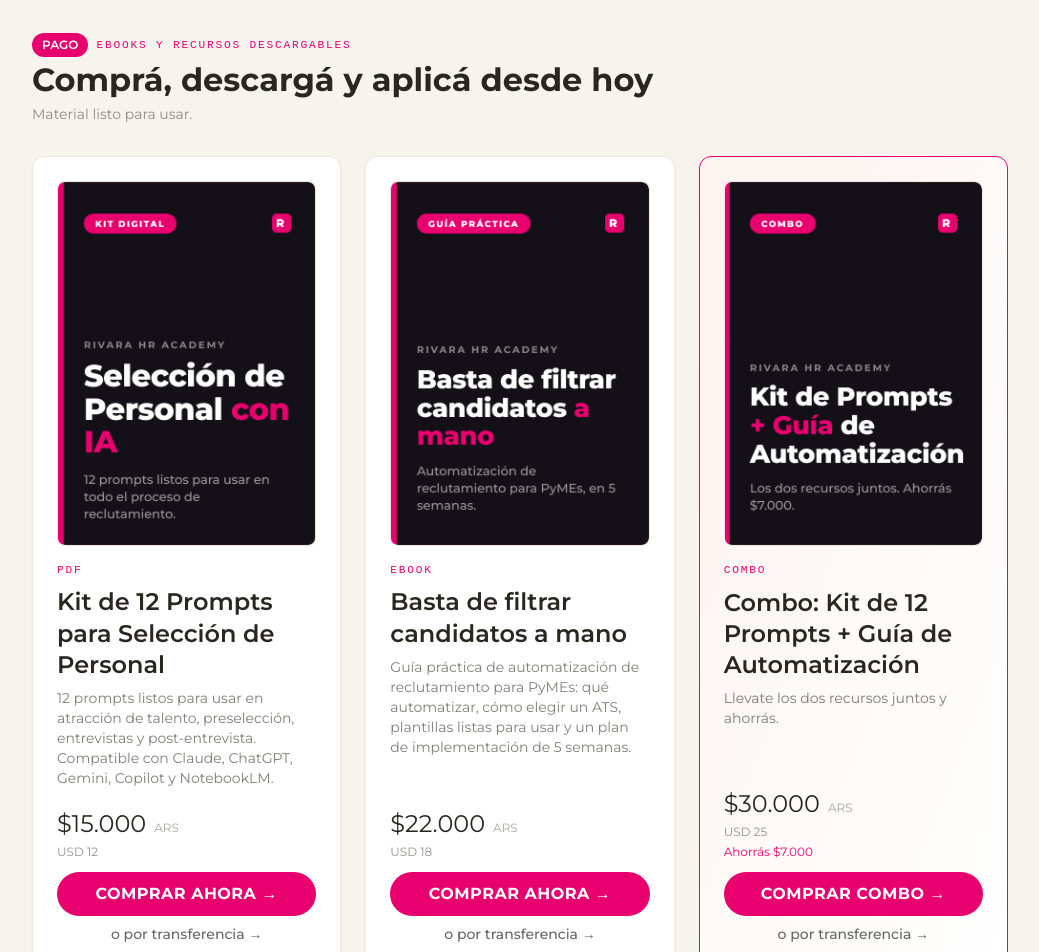
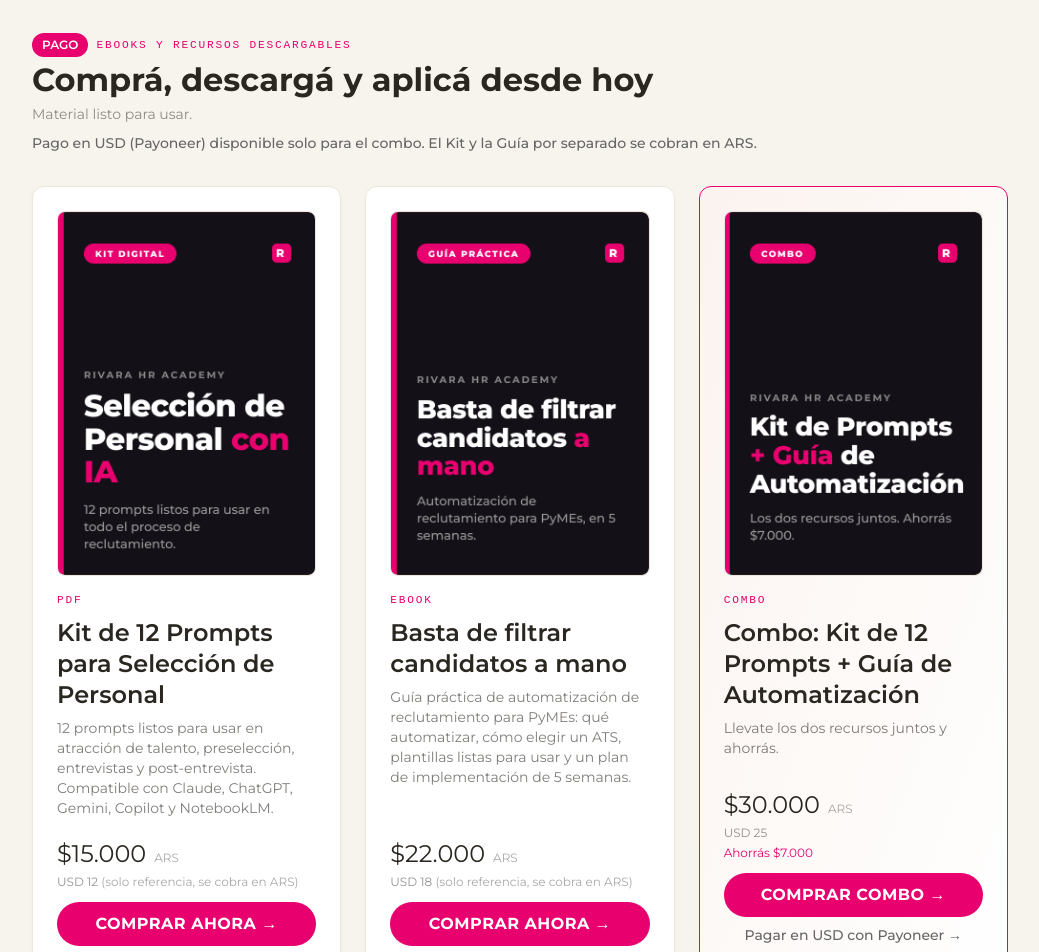
Before and after one commit to licmelisarivara-byte/rivara-hr-academy, a Next.js app: page /recursos in a window 1280 px wide. Shown: the part 280-1232 px from the top of the page, without its empty margins (120-1159 px from the left). Built offline with nearby package versions, Linux system fonts and the light colour scheme; no server answers.

Commit message:
Agregar pago en USD (Payoneer) solo para el combo
Payoneer exige un mínimo de USD 20 por link, así que el Kit (USD 12) y la
Guía (USD 18) por separado no llegan al mínimo. Se aclara en /recursos que
esos dos se cobran en ARS únicamente.

```diff
--- a/app/recursos/page.tsx
+++ b/app/recursos/page.tsx
@@ -41,8 +41,12 @@ export default function RecursosPage() {
         <h2 className="font-display text-2xl text-bone mb-1">
           Comprá, descargá y aplicá desde hoy
         </h2>
-        <p className="text-bone/50 text-sm mb-8">
+        <p className="text-bone/50 text-sm mb-2">
           Material listo para usar.
+        </p>
+        <p className="detail-text mb-8">
+          Pago en USD (Payoneer) disponible solo para el combo. El Kit y la
+          Guía por separado se cobran en ARS.
         </p>
 
         <div className="grid md:grid-cols-3 gap-6">
@@ -75,7 +79,12 @@ export default function RecursosPage() {
                   </span>
                   <span className="text-bone/40 text-xs">ARS</span>
                 </div>
-                <div className="text-bone/50 text-xs mb-1">USD {r.priceUSD}</div>
+                <div className="text-bone/50 text-xs mb-1">
+                  USD {r.priceUSD}
+                  {!r.payoneerLink && (
+                    <span className="text-bone/40"> (solo referencia, se cobra en ARS)</span>
+                  )}
+                </div>
                 {r.savingsARS && (
                   <div className="text-magenta text-xs mb-3">
                     Ahorrás {formatARS(r.savingsARS)}
@@ -84,6 +93,16 @@ export default function RecursosPage() {
                 <div className={r.savingsARS ? "" : "mt-3"}>
                   <ResourceCheckoutButton resource={r} />
                 </div>
+                {r.payoneerLink && (
+                  <a
+                    href={r.payoneerLink}
+                    target="_blank"
+                    rel="noopener noreferrer"
+                    className="detail-text block text-center mt-2 hover:text-magenta"
+                  >
+                    Pagar en USD con Payoneer →
+                  </a>
+                )}
                 <a
                   href={`https://wa.me/5491123912820?text=${encodeURIComponent(
                     `Hola! Quiero pagar por transferencia: ${r.title}`
--- a/lib/resources.ts
+++ b/lib/resources.ts
@@ -50,6 +50,7 @@ export type PaidResource = {
   fileUrl?: string; // se completa cuando esté subido el PDF final de venta
   image?: string; // foto de portada en /public/images, opcional
   mpPaymentLink?: string; // link de pago fijo de Mercado Pago (mientras la API de Checkout Pro esté bloqueada)
+  payoneerLink?: string; // link de pago en USD; Payoneer exige mínimo USD 20 por link
 };
 
 export const paidResources: PaidResource[] = [
@@ -88,6 +89,7 @@ export const paidResources: PaidResource[] = [
     isCombo: true,
     image: "/images/covers/combo-kit-guia.png",
     mpPaymentLink: "https://mpago.la/1C4L7zt",
+    payoneerLink: "https://link.payoneer.com/Token?t=6EFF423EBE87409CAD8EAD6CC230EC8C&src=pl",
   },
 ];
 
```
